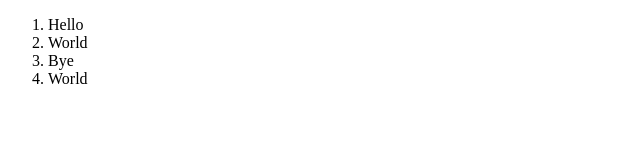
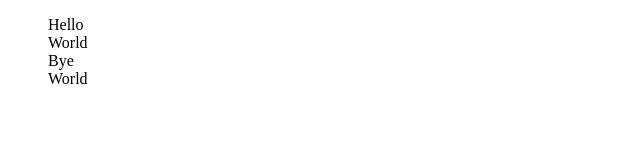
Before and after one commit to David-Uk/practice-1, a plain HTML site: page index.html in a window 1280 px wide. Shown: the full height of the page, 0-640 px from the left. Drawn offline with Linux system fonts and the light colour scheme.

Commit message:
Added type

```diff
--- a/index.html
+++ b/index.html
@@ -6,6 +6,11 @@
     <title>Document</title>
   </head>
   <body>
+    <style>
+      ol {
+        list-style-type: none;
+      }
+    </style>
     <ol>
       <li>Hello</li>
       <li>World</li>
```
